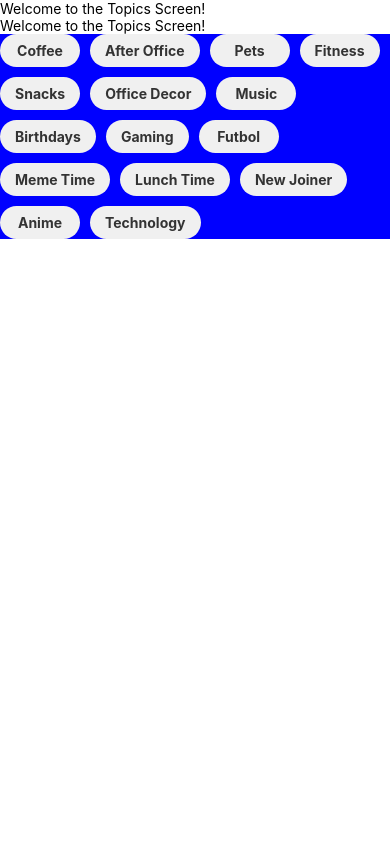
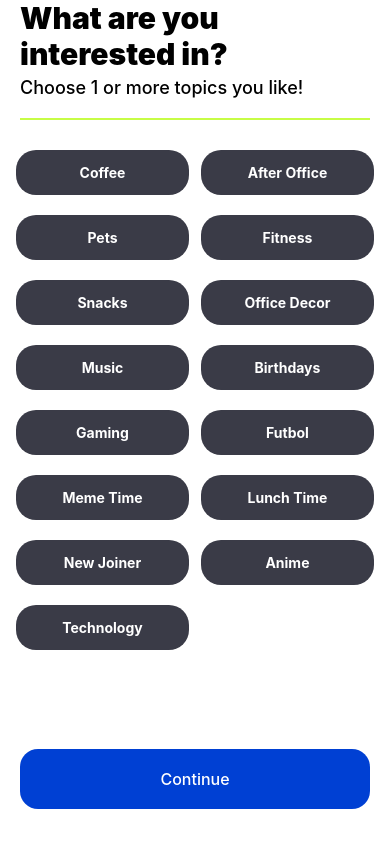
Before and after one commit to mauricioarroyoas/snapsApp, a React Native app: screen / in a window 390 px wide. Built offline with nearby package versions, Linux system fonts and the light colour scheme.

Commit message:
feat: added topics screen

```diff
--- a/App.tsx
+++ b/App.tsx
@@ -1,11 +1,12 @@
 import {
   FlatList,
+  Pressable,
   StatusBar,
   StyleSheet,
   Text,
   useColorScheme,
+  View,
 } from 'react-native';
-
 import { SafeAreaProvider, SafeAreaView } from 'react-native-safe-area-context';
 import TopicBubble from './scr/components/TopicBubble';
 
@@ -13,6 +14,7 @@ type Topic = {
   id: number;
   name: string;
 };
+
 const topics: Topic[] = [
   { id: 1, name: 'Coffee' },
   { id: 2, name: 'After Office' },
@@ -33,19 +35,88 @@ const topics: Topic[] = [
 
 const getStyles = (isDarkMode: boolean) =>
   StyleSheet.create({
-    container: {
+    topicsScreen: {
       flex: 1,
-      backgroundColor: isDarkMode ? 'black' : 'white',
+      display: 'flex',
+      flexDirection: 'column',
+      gap: 20,
+      backgroundColor: isDarkMode ? '#020513' : 'white',
     },
-    flatListContainer: {
+
+
+    titleContainer: {
+      display: 'flex',
+      flexDirection: 'column',
+      alignItems: 'flex-start',
+      justifyContent: 'center',
+      paddingHorizontal: 20,
+      gap: 5,
+      // backgroundColor: 'red',
+    },
+    separator: {
+      height: 2,
+      backgroundColor: '#C7FD46',
+      marginHorizontal: 20,
+    },
+    contentContainer: {
+      flex: 1,
+      padding: 10,
+      // backgroundColor: 'coral',
+    },
+    topicsList: {
+      display: 'flex',
+      flexDirection: 'column',
+      alignItems: 'stretch',
+      rowGap: 20,
+      // backgroundColor: 'blue',
+    },
+    topicItemWrapper: {
+      width: '48%',
+      marginHorizontal: '1%',
+      paddingHorizontal: 2,
+    },
+    bubbleWidth: {
+      width: '100%',
+    },
+    buttonContainer: {
+      display: 'flex',
       flexDirection: 'row',
-      flexWrap: 'wrap',
-      gap: 10,
-      backgroundColor: 'blue',
+      alignItems: 'center',
+      paddingBottom: 35,
+      paddingHorizontal: 20,
+      // backgroundColor: 'lightblue',
     },
-    textColor: {
-      color: isDarkMode ? 'white' : 'black',
+
+    textLarge: {
+      fontSize: 30,
     },
+    titleText: {
+      fontSize: 18,
+      fontWeight: '600',
+      color: isDarkMode ? '#FFFFFF' : 'black',
+    },
+    textExtraBold: {
+      fontWeight: '900',
+    },
+    textMediumBold: {
+      fontWeight: '500',
+    },
+    button: {
+      width: '100%',
+      paddingVertical: 20,
+      paddingHorizontal: 20,
+      borderRadius: 18,
+    },
+    buttonText: {
+      color: '#ffffff',
+      fontSize: 16,
+      fontWeight: '500',
+      textAlign: 'center',
+    },
+
+    primaryColor: {
+      backgroundColor: '#0040D3',
+    }
   });
 
 const App = () => {
@@ -54,18 +125,40 @@ const App = () => {
 
   return (
     <SafeAreaProvider>
-      <SafeAreaView edges={['top']} style={styles.container}>
+      <SafeAreaView edges={['top']} style={styles.topicsScreen}>
         <StatusBar barStyle={isDarkMode ? 'light-content' : 'dark-content'} />
 
-        <Text style={styles.textColor}>Welcome to the Topics Screen!</Text>
-        <Text style={styles.textColor}>Welcome to the Topics Screen!</Text>
+        <View style={styles.titleContainer}>
+          <Text style={[styles.titleText, styles.textLarge, styles.textExtraBold]}>What are you interested in?</Text>
+          <Text style={[styles.titleText, styles.textMediumBold]}>
+            Choose 1 or more topics you like!
+          </Text>
+        </View>
 
-        <FlatList
-          data={topics}
-          contentContainerStyle={styles.flatListContainer}
-          showsHorizontalScrollIndicator={false}
-          renderItem={({ item }) => <TopicBubble topicName={item.name} />}
-        />
+        <View style={styles.separator} />
+
+        <View style={styles.contentContainer}>
+          <FlatList
+            data={topics}
+            keyExtractor={item => item.id.toString()}
+            numColumns={2}
+            contentContainerStyle={styles.topicsList}
+            renderItem={({ item }) => (
+              <View style={styles.topicItemWrapper}>
+                <TopicBubble
+                  topicName={item.name}
+                  containerStyle={styles.bubbleWidth}
+                />
+              </View>
+            )}
+          />
+        </View>
+
+        <View style={styles.buttonContainer}>
+          <Pressable style={[styles.button, styles.primaryColor]}>
+            <Text style={styles.buttonText}>Continue</Text>
+          </Pressable>
+        </View>
       </SafeAreaView>
     </SafeAreaProvider>
   );
--- a/scr/components/TopicBubble.tsx
+++ b/scr/components/TopicBubble.tsx
@@ -1,34 +1,35 @@
 import { useState } from 'react';
-import { Pressable, StyleSheet, Text } from 'react-native';
+import { Pressable, StyleSheet, Text, ViewStyle } from 'react-native';
 
 const styles = StyleSheet.create({
-  bubble: {
-    minWidth: 80,
+  topicBubble: {
+    display: 'flex',
+    flexDirection: 'row',
+    justifyContent: 'center',
     alignItems: 'center',
-    justifyContent: 'center',
-    paddingVertical: 8,
-    paddingHorizontal: 15,
-    backgroundColor: '#f0f0f0',
+    paddingHorizontal: 10,
+    paddingVertical: 14,
+    backgroundColor: '#3A3B47',
     borderRadius: 20,
   },
   bubbleText: {
     fontWeight: 'bold',
-    color: '#333',
+    color: 'white',
   },
-  backgorundPressedColor: {
-    backgroundColor: '#1DB954',
+  topicBubblePressed: {
+    backgroundColor: '#0040D3',
   },
-
-  textColor: {
+  bubbleTextPressed: {
     color: 'white',
   },
 });
 
 interface TopicBubbleProps {
   topicName: string;
+  containerStyle?: ViewStyle;
 }
 
-const TopicBubble = ({ topicName }: TopicBubbleProps) => {
+const TopicBubble = ({ topicName, containerStyle }: TopicBubbleProps) => {
   const [isSelected, setIsSelected] = useState(false);
 
   const handlePress = () => {
@@ -37,10 +38,16 @@ const TopicBubble = ({ topicName }: TopicBubbleProps) => {
 
   return (
     <Pressable
-      style={[styles.bubble, isSelected && styles.backgorundPressedColor]}
+      style={[
+        styles.topicBubble,
+        isSelected && styles.topicBubblePressed,
+        containerStyle,
+      ]}
       onPress={handlePress}
     >
-      <Text style={styles.bubbleText}>{topicName}</Text>
+      <Text style={[styles.bubbleText, isSelected && styles.bubbleTextPressed]}>
+        {topicName}
+      </Text>
     </Pressable>
   );
 };
```
